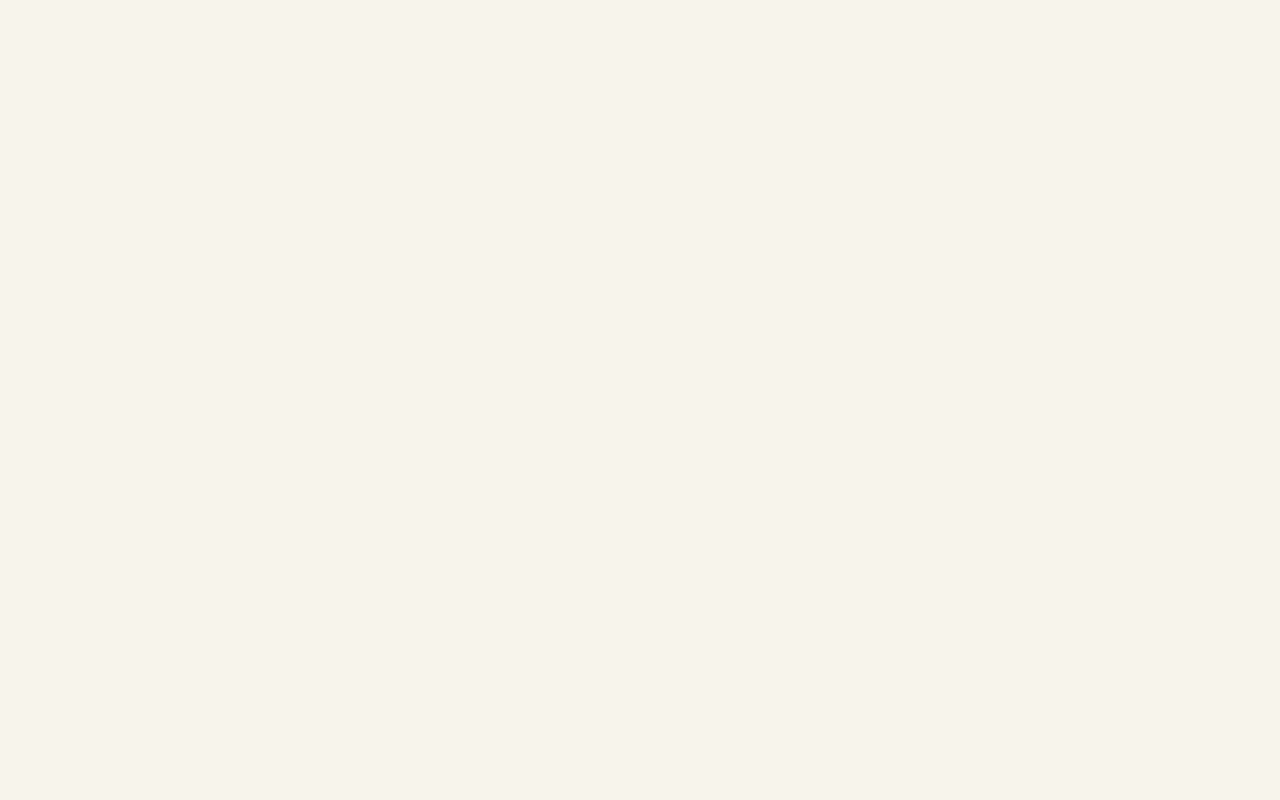
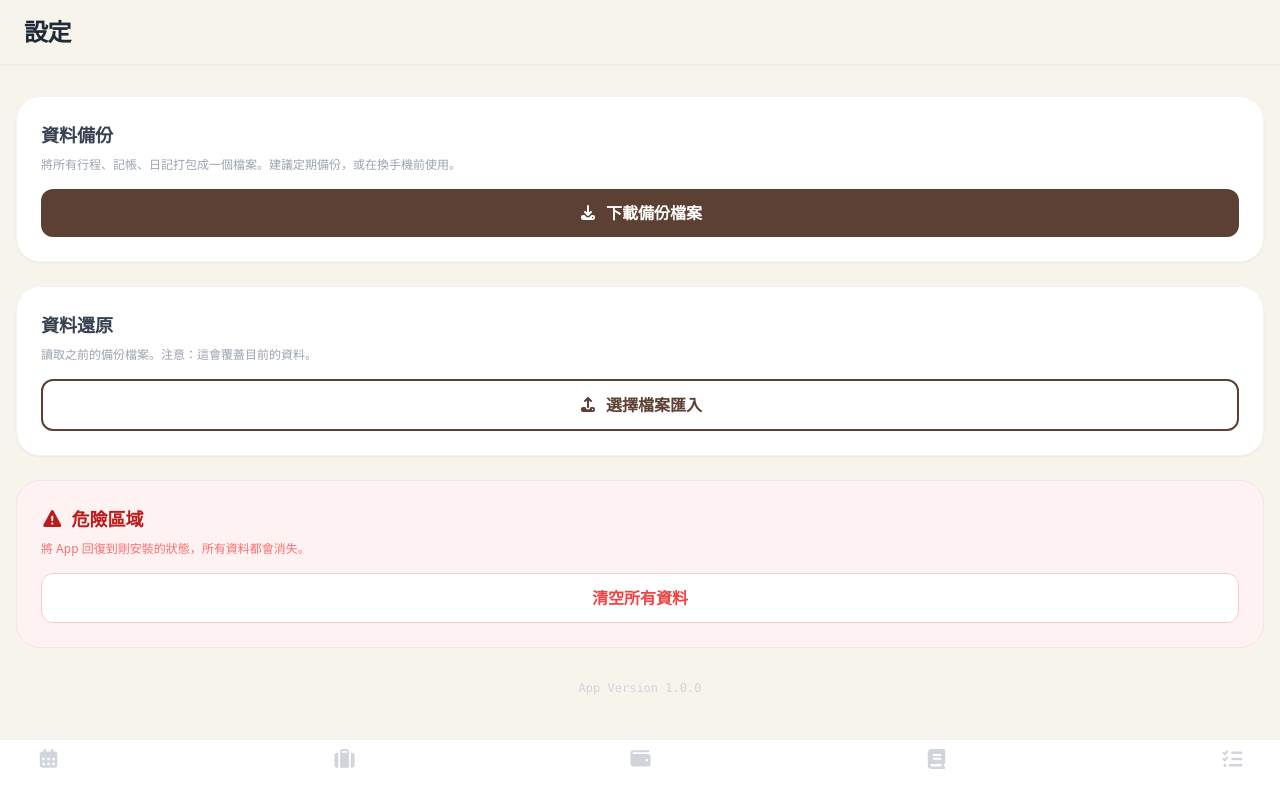
Before and after one commit to roger80721-sudo/travel-planner, a React (Vite) app: page /#/settings in a window 1280 px wide. Before the commit this address had no page. Built offline with nearby package versions, Linux system fonts and the light colour scheme.

Commit message:
Fix import type

```diff
--- a/src/App.tsx
+++ b/src/App.tsx
@@ -7,6 +7,7 @@ import { BookingsPage } from './features/bookings/BookingsPage';
 import { ExpensePage } from './features/expense/ExpensePage';
 import { JournalPage } from './features/journal/JournalPage';
 import { PreparationPage } from './features/preparation/PreparationPage';
+import { SettingsPage } from './features/settings/SettingsPage';
 
 function App() {
   return (
@@ -61,6 +62,16 @@ function App() {
             </MobileLayout>
           }
         />
+
+        {/* 6. 設定頁 */}
+        <Route
+          path="/settings"
+          element={
+            <MobileLayout title="設定">
+              <SettingsPage />
+            </MobileLayout>
+          }
+        />
       </Routes>
     </HashRouter>
   );
--- a/src/components/layout/MobileLayout.tsx
+++ b/src/components/layout/MobileLayout.tsx
@@ -1,31 +1,43 @@
-import { ReactNode } from 'react';
+// ▼▼▼ 修改了這一行，加上了 type 關鍵字 ▼▼▼
+import type { ReactNode } from 'react';
+// ▲▲▲▲▲▲▲▲▲▲▲▲▲▲▲▲▲▲▲▲▲▲▲▲▲▲▲▲▲▲▲▲▲
+
 import { BottomNav } from './BottomNav';
+import { FontAwesomeIcon } from '@fortawesome/react-fontawesome';
+import { faGear } from '@fortawesome/free-solid-svg-icons';
+import { Link, useLocation } from 'react-router-dom';
 
 interface MobileLayoutProps {
   children: ReactNode;
-  title?: string;
+  title: string;
 }
 
 export const MobileLayout = ({ children, title }: MobileLayoutProps) => {
+  const location = useLocation();
+  // 如果現在就在設定頁，就不顯示齒輪，以免重複點擊
+  const isSettingsPage = location.pathname === '/settings';
+
   return (
-    <div className="min-h-screen bg-[#F7F4EB] w-full flex justify-center font-sans text-gray-700">
-      <div className="w-full max-w-lg bg-[#F7F4EB] min-h-screen relative shadow-2xl flex flex-col">
+    <div className="bg-[#F7F4EB] min-h-screen font-sans text-gray-800">
+      {/* 固定頂部標題列 */}
+      <header className="fixed top-0 left-0 right-0 bg-[#F7F4EB]/90 backdrop-blur-md z-20 px-6 py-4 flex justify-between items-center shadow-sm">
+        <h1 className="text-2xl font-bold text-gray-800 tracking-tight">{title}</h1>
 
-        {/* 頂部標題列 */}
-        <header className="sticky top-0 z-40 bg-[#F7F4EB]/95 backdrop-blur-sm px-6 py-4 border-b-2 border-orange-100 flex items-center justify-between">
-            <h1 className="text-xl font-bold text-gray-800 tracking-wide">
-              {title || 'Trip Planner'}
-            </h1>
-            <div className="w-8 h-8 rounded-full bg-green-600/20" />
-        </header>
+        {/* 右上角齒輪按鈕 */}
+        {!isSettingsPage && (
+          <Link to="/settings" className="w-10 h-10 rounded-full bg-white text-gray-400 shadow-sm flex items-center justify-center hover:text-[#5C4033] hover:scale-110 transition-all">
+            <FontAwesomeIcon icon={faGear} />
+          </Link>
+        )}
+      </header>
 
-        {/* 內容區域 */}
-        <main className="flex-1 px-4 py-4 pb-24 overflow-y-auto">
-          {children}
-        </main>
+      {/* 內容區域 */}
+      <main className="pt-20">
+        {children}
+      </main>
 
-        <BottomNav />
-      </div>
+      {/* 底部導航 */}
+      <BottomNav />
     </div>
   );
 };
--- /dev/null
+++ b/src/features/settings/SettingsPage.tsx
@@ -0,0 +1,168 @@
+import { useState } from 'react';
+import { FontAwesomeIcon } from '@fortawesome/react-fontawesome';
+import { faDownload, faUpload, faTriangleExclamation, faCheckCircle } from '@fortawesome/free-solid-svg-icons';
+
+export const SettingsPage = () => {
+  const [message, setMessage] = useState('');
+
+  // 定義所有用到的 Key (確保沒漏掉)
+  const STORAGE_KEYS = [
+    'travel-planner-data',   // 行程
+    'travel-bookings-data',  // 預訂
+    'travel-expenses-data',  // 記帳紀錄
+    'travel-budget',         // 預算
+    'travel-exchange-rate',  // 匯率
+    'travel-journal-data',   // 日誌
+    'travel-prep-data'       // 準備清單
+  ];
+
+  // 1. 匯出功能 (下載 JSON)
+  const handleExport = () => {
+    const data: Record<string, any> = {};
+    let hasData = false;
+
+    STORAGE_KEYS.forEach(key => {
+      const value = localStorage.getItem(key);
+      if (value) {
+        data[key] = JSON.parse(value);
+        hasData = true;
+      }
+    });
+
+    if (!hasData) {
+      alert('目前沒有任何資料可以備份喔！');
+      return;
+    }
+
+    // 建立下載連結
+    const blob = new Blob([JSON.stringify(data, null, 2)], { type: 'application/json' });
+    const url = URL.createObjectURL(blob);
+    const a = document.createElement('a');
+    a.href = url;
+    a.download = `日本旅遊備份_${new Date().toISOString().split('T')[0]}.json`;
+    document.body.appendChild(a);
+    a.click();
+    document.body.removeChild(a);
+    URL.revokeObjectURL(url);
+
+    setMessage('備份檔案已下載！請妥善保存。');
+  };
+
+  // 2. 匯入功能 (讀取 JSON)
+  const handleImport = (event: React.ChangeEvent<HTMLInputElement>) => {
+    const file = event.target.files?.[0];
+    if (!file) return;
+
+    const reader = new FileReader();
+    reader.onload = (e) => {
+      try {
+        const json = e.target?.result as string;
+        const data = JSON.parse(json);
+
+        // 檢查檔案格式是否大致正確
+        if (typeof data !== 'object') throw new Error('格式錯誤');
+
+        if (window.confirm('確定要匯入嗎？這將會覆蓋現有的所有資料！')) {
+          // 清空舊資料並寫入新資料
+          STORAGE_KEYS.forEach(key => localStorage.removeItem(key));
+
+          Object.keys(data).forEach(key => {
+            if (STORAGE_KEYS.includes(key)) {
+              localStorage.setItem(key, JSON.stringify(data[key]));
+            }
+          });
+
+          alert('資料還原成功！App 將會重新整理。');
+          window.location.href = '/'; // 回首頁並重整
+        }
+      } catch (err) {
+        alert('匯入失敗：檔案格式不正確');
+      }
+    };
+    reader.readAsText(file);
+    // 清空 input 讓同個檔案可以重複選
+    event.target.value = '';
+  };
+
+  // 3. 重置功能
+  const handleReset = () => {
+    if (confirm('⚠️ 警告：這將會永久刪除所有行程、記帳與日記，無法復原！\n\n確定要清空嗎？')) {
+      if (confirm('再次確認：真的要全部清空？')) {
+        localStorage.clear();
+        alert('所有資料已重置。');
+        window.location.href = '/';
+      }
+    }
+  };
+
+  return (
+    <div className="pb-24 px-4 pt-4">
+      {/* 提示訊息 */}
+      {message && (
+        <div className="bg-green-100 text-green-700 p-3 rounded-xl mb-6 flex items-center text-sm font-bold animate-pulse">
+          <FontAwesomeIcon icon={faCheckCircle} className="mr-2" />
+          {message}
+        </div>
+      )}
+
+      <div className="space-y-6">
+        {/* 備份區塊 */}
+        <div className="bg-white rounded-3xl p-6 shadow-sm border border-gray-100">
+          <h3 className="font-bold text-gray-700 mb-2 text-lg">資料備份</h3>
+          <p className="text-xs text-gray-400 mb-4">
+            將所有行程、記帳、日記打包成一個檔案。建議定期備份，或在換手機前使用。
+          </p>
+
+          <button
+            onClick={handleExport}
+            className="w-full bg-[#5C4033] text-white py-3 rounded-xl font-bold flex items-center justify-center space-x-2 active:scale-95 transition-transform"
+          >
+            <FontAwesomeIcon icon={faDownload} />
+            <span>下載備份檔案</span>
+          </button>
+        </div>
+
+        {/* 還原區塊 */}
+        <div className="bg-white rounded-3xl p-6 shadow-sm border border-gray-100">
+          <h3 className="font-bold text-gray-700 mb-2 text-lg">資料還原</h3>
+          <p className="text-xs text-gray-400 mb-4">
+            讀取之前的備份檔案。注意：這會覆蓋目前的資料。
+          </p>
+
+          <label className="w-full bg-white border-2 border-[#5C4033] text-[#5C4033] py-3 rounded-xl font-bold flex items-center justify-center space-x-2 active:scale-95 transition-transform cursor-pointer hover:bg-orange-50">
+            <FontAwesomeIcon icon={faUpload} />
+            <span>選擇檔案匯入</span>
+            <input
+              type="file"
+              accept=".json"
+              onChange={handleImport}
+              className="hidden"
+            />
+          </label>
+        </div>
+
+        {/* 危險區塊 */}
+        <div className="bg-red-50 rounded-3xl p-6 border border-red-100 mt-8">
+          <h3 className="font-bold text-red-700 mb-2 text-lg flex items-center">
+            <FontAwesomeIcon icon={faTriangleExclamation} className="mr-2" />
+            危險區域
+          </h3>
+          <p className="text-xs text-red-400 mb-4">
+            將 App 回復到剛安裝的狀態，所有資料都會消失。
+          </p>
+
+          <button
+            onClick={handleReset}
+            className="w-full bg-white border border-red-200 text-red-500 py-3 rounded-xl font-bold active:scale-95 transition-transform hover:bg-red-100"
+          >
+            清空所有資料
+          </button>
+        </div>
+      </div>
+
+      <div className="text-center mt-8 text-xs text-gray-300 font-mono">
+        App Version 1.0.0
+      </div>
+    </div>
+  );
+};
```
